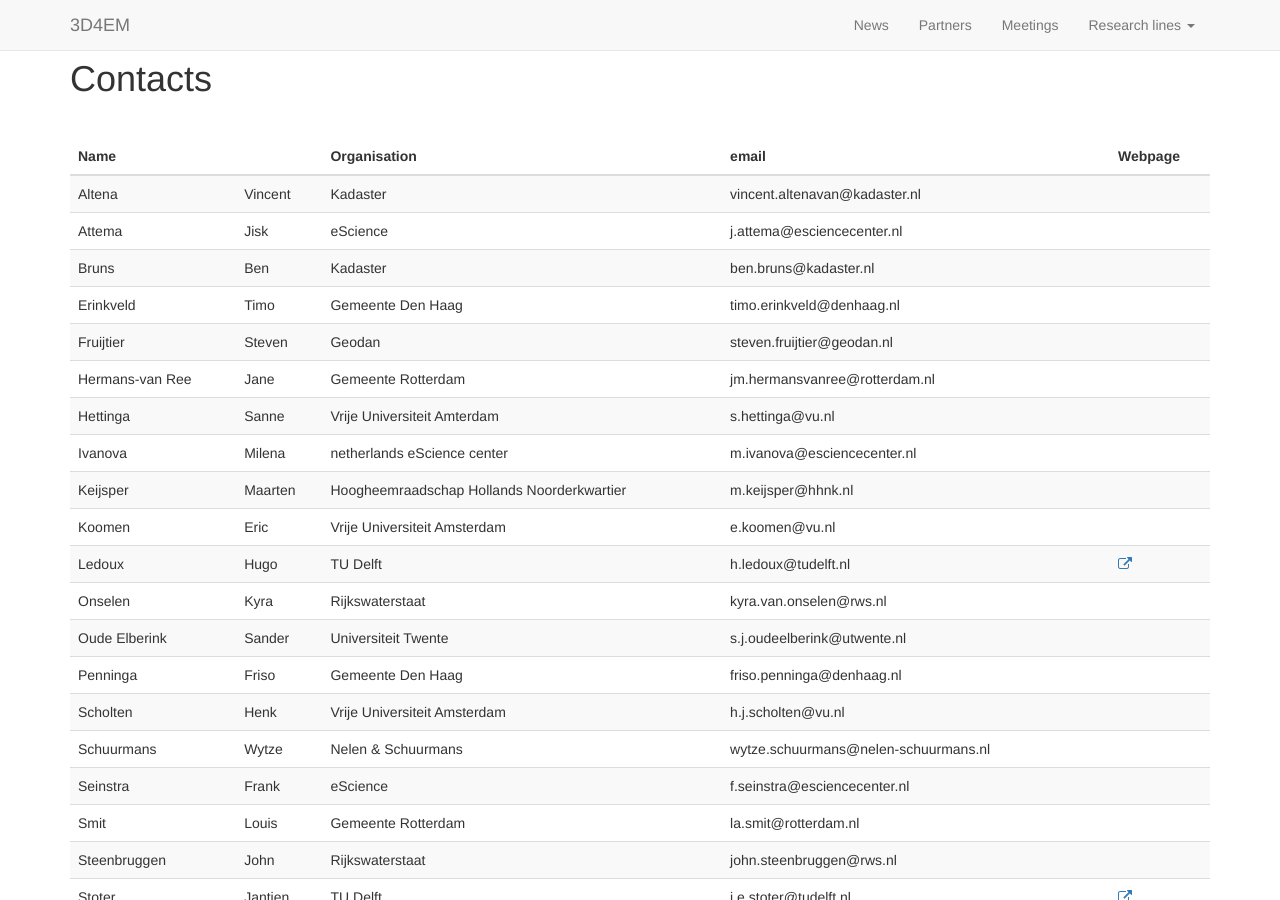
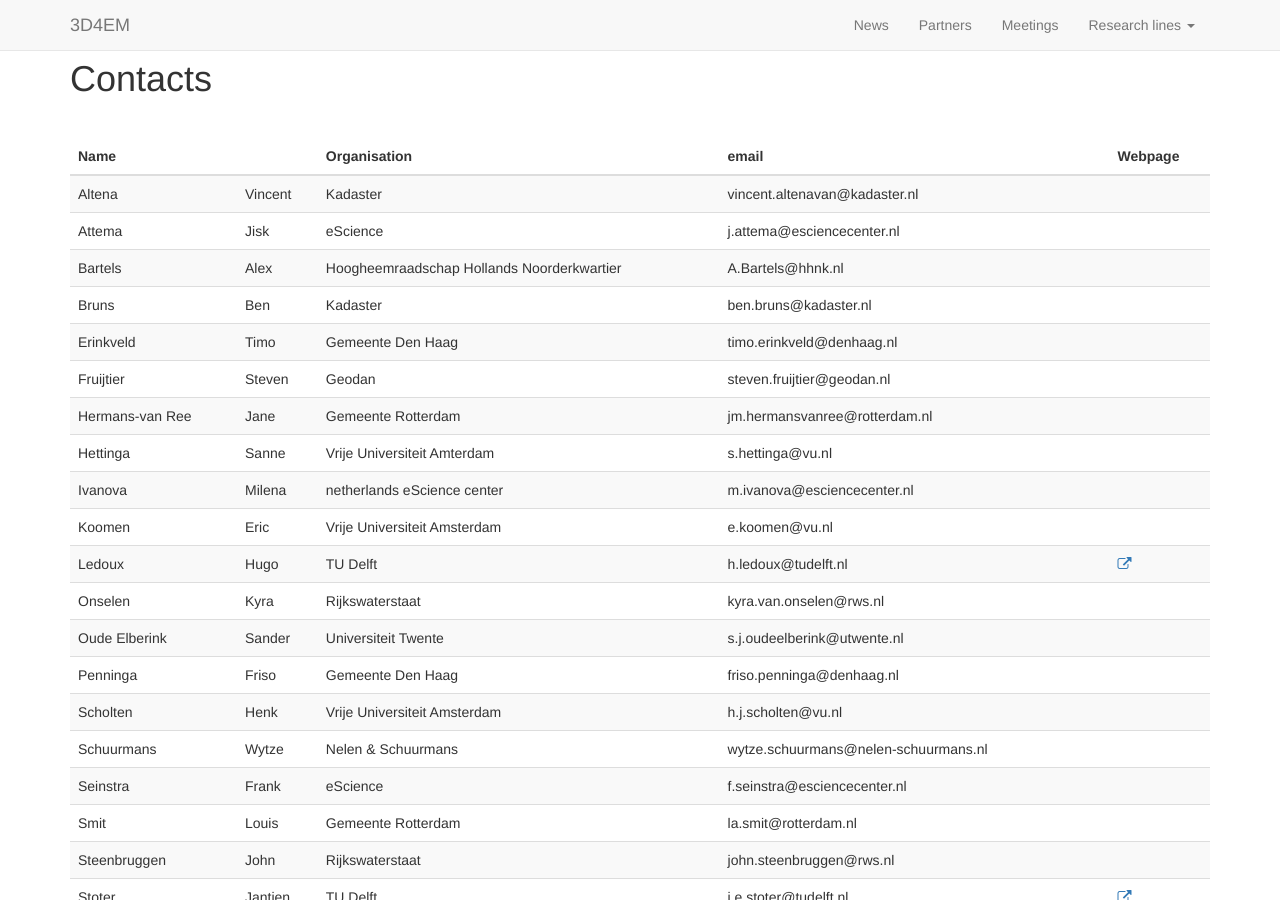
Before and after one commit to tudelft3d/website-3d4em, a Jekyll site: the page built from partners/index.md, in a window 1280 px wide and 900 px high, scrolled down 568 px. Built offline with Jekyll 4.4.1, drawn with Linux system fonts in a browser that asks for light colours; nearby versions of some CDN libraries.

Commit message:
updated HHNK contact person

```diff
--- a/_data/people.yml
+++ b/_data/people.yml
@@ -120,10 +120,10 @@
   email:   jonas.vanschrojenstein@nelen-schuurmans.nl
   # url:
 
-- surname: Keijsper
-  name:    Maarten
+- surname: Bartels
+  name:    Alex
   org:     Hoogheemraadschap Hollands Noorderkwartier
-  email:   m.keijsper@hhnk.nl
+  email:   A.Bartels@hhnk.nl
   # url:
 
 - surname: Smit
```
